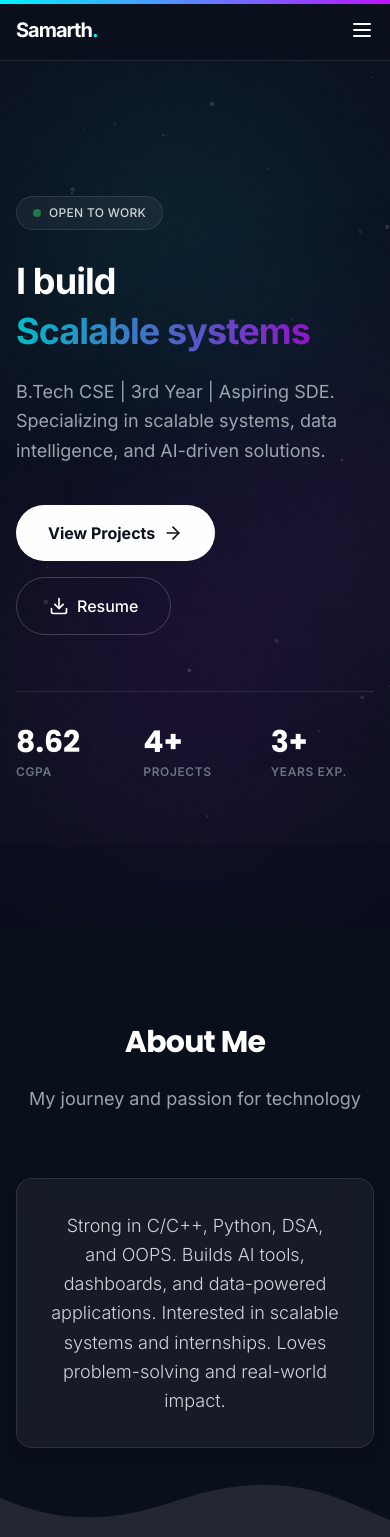
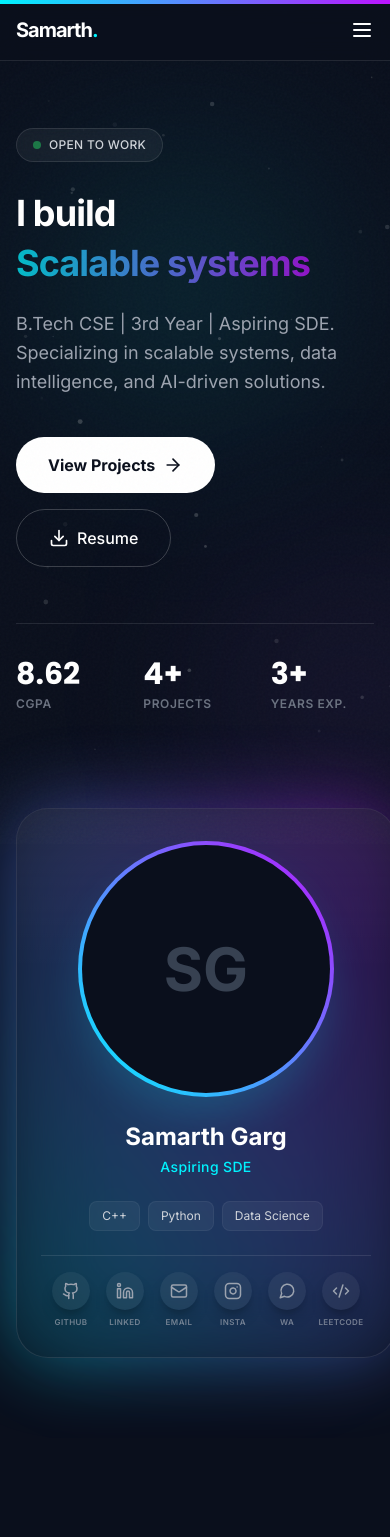
Before and after one commit to Samarthgarg14/Portfolio2.0, a React (Vite) app: page / in a window 390 px wide. Shown: the top 1537 px of the page. Built offline with nearby package versions, Linux system fonts and the light colour scheme.

Commit message:
Fix profile card visibility on mobile devices

```diff
--- a/src/components/Hero.jsx
+++ b/src/components/Hero.jsx
@@ -114,7 +114,7 @@ const Hero = () => {
                     initial={{ opacity: 0, scale: 0.8 }}
                     animate={{ opacity: 1, scale: 1 }}
                     transition={{ duration: 0.8 }}
-                    className="relative hidden lg:block mx-auto"
+                    className="relative block mx-auto mt-12 lg:mt-0"
                 >
                     <div className="relative w-[380px] h-[550px]">
                         {/* Profile Card Container with Tilt/Glow */}
```
